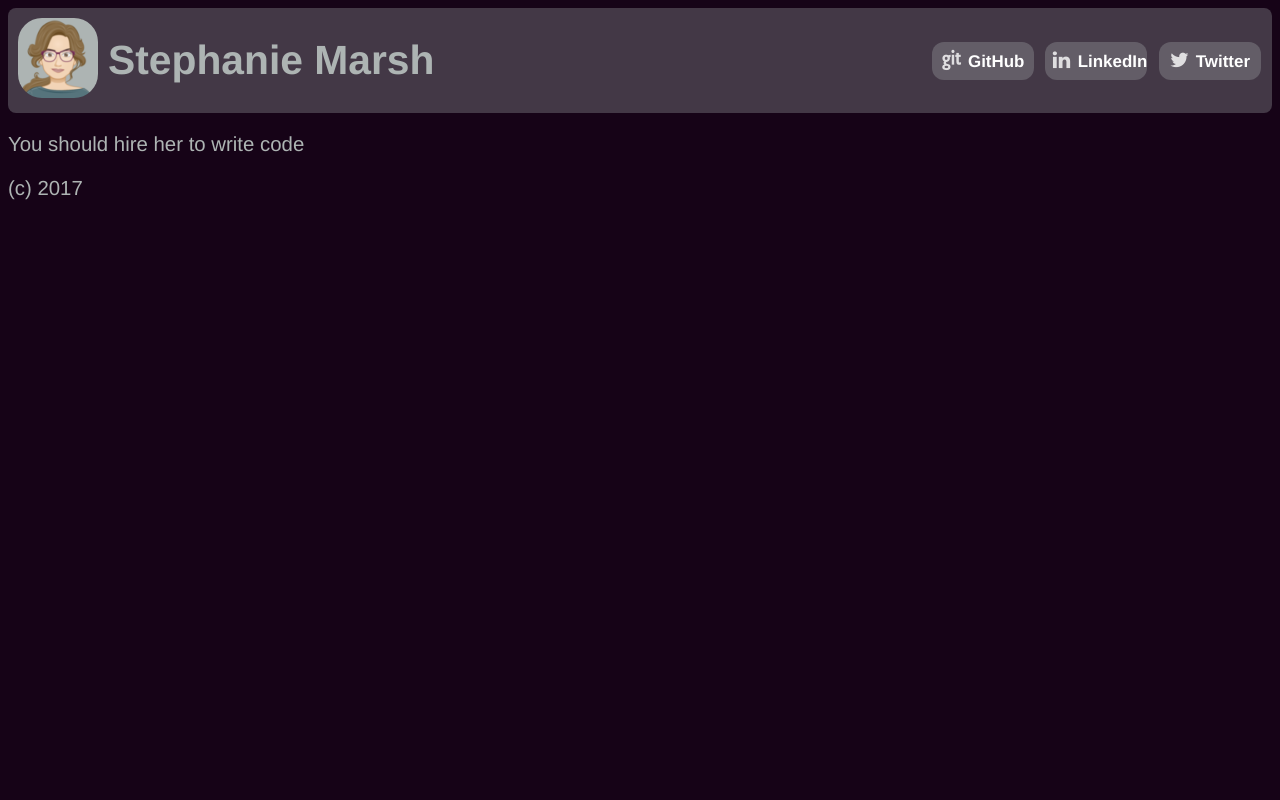
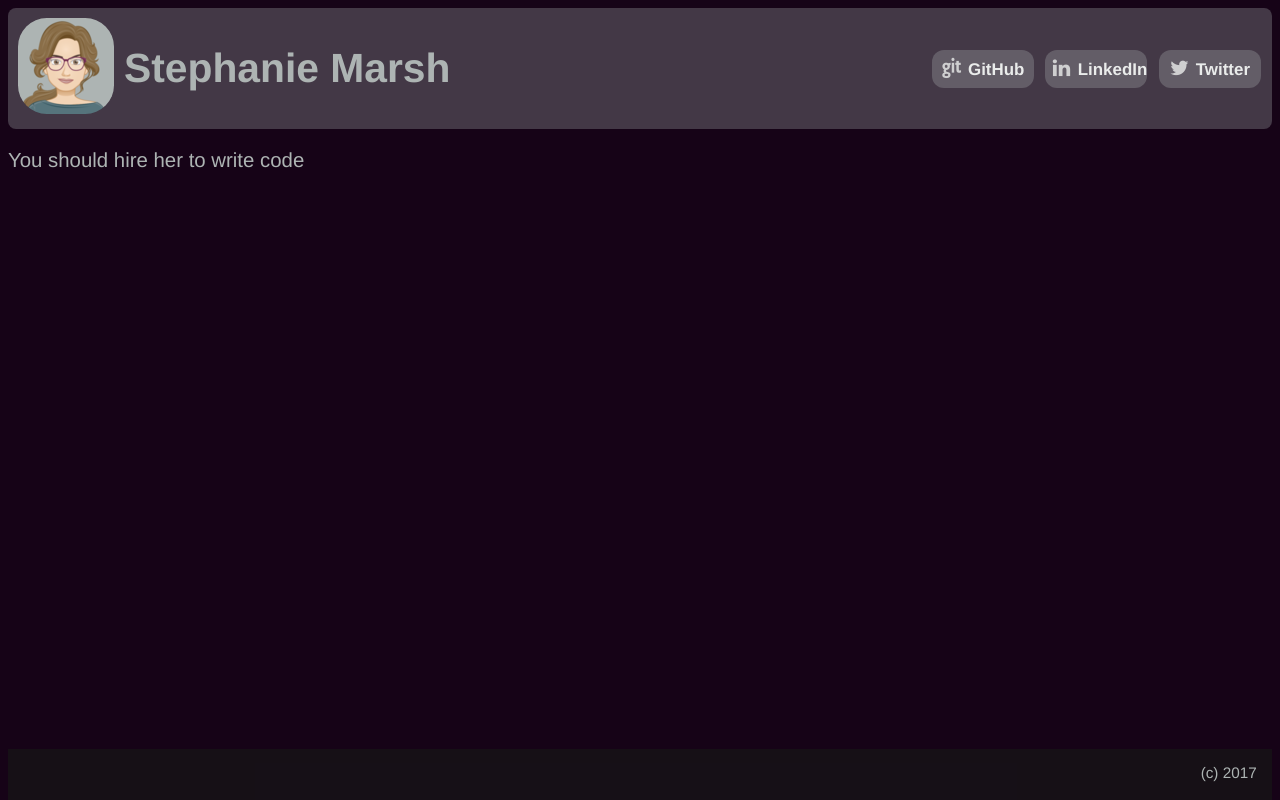
Before and after one commit to earthtone0ne/earthtone0ne.github.io, a plain HTML site: page index.html in a window 1280 px wide. Drawn offline with Linux system fonts and the light colour scheme.

Commit message:
footer, minor layout tweaks

```diff
--- a/index.html
+++ b/index.html
@@ -37,6 +37,6 @@
 		<p>You should hire her to write code</p>
 	</main>
 	<footer>
-		(c) 2017
+		<p>(c) 2017</p>
 	</footer>
 </body>
--- a/styles.css
+++ b/styles.css
@@ -9,7 +9,7 @@ body {
 
 header {
 	display: grid;
-	grid-template-columns: minmax(64px, 100px) minmax(200px, 1fr) minmax(101px, 340px);
+	grid-template-columns:  minmax(68px, 116px) minmax(200px, 1fr) minmax(min-content, 340px);
 	background-color: rgba(173,180,179,0.3);
 	border-radius: 8px ;
 	align-items: center
@@ -32,8 +32,10 @@ header {
 
 nav  {
 	display: grid;
-	grid-template-columns: repeat(auto-fit, minmax(110px, auto));
+	grid-template-columns: repeat(auto-fill, minmax(110px, auto));
+	grid-auto-flow: dense;
 	padding: 10px 0;
+
 }
 nav div {
 	grid-area: auto;
@@ -47,10 +49,24 @@ nav div {
 h5 {
 	padding: 1vh 6px;
 	white-space: nowrap;
-	color: white;
+	color: rgb(234, 236, 235);
 	margin: 5px 0;
 }
 
 a {
 	text-decoration: none;
 }
+
+footer {
+	position: absolute;
+	bottom: 0;
+	width: calc(100vw - 16px);
+	height: 2.5em;
+	background-color: rgba(22,25,23,0.6);
+	text-align: right;
+	box-sizing: content-box;
+}
+footer>p {
+	font-size: 75%;
+	padding-right: 1em;
+};
```
